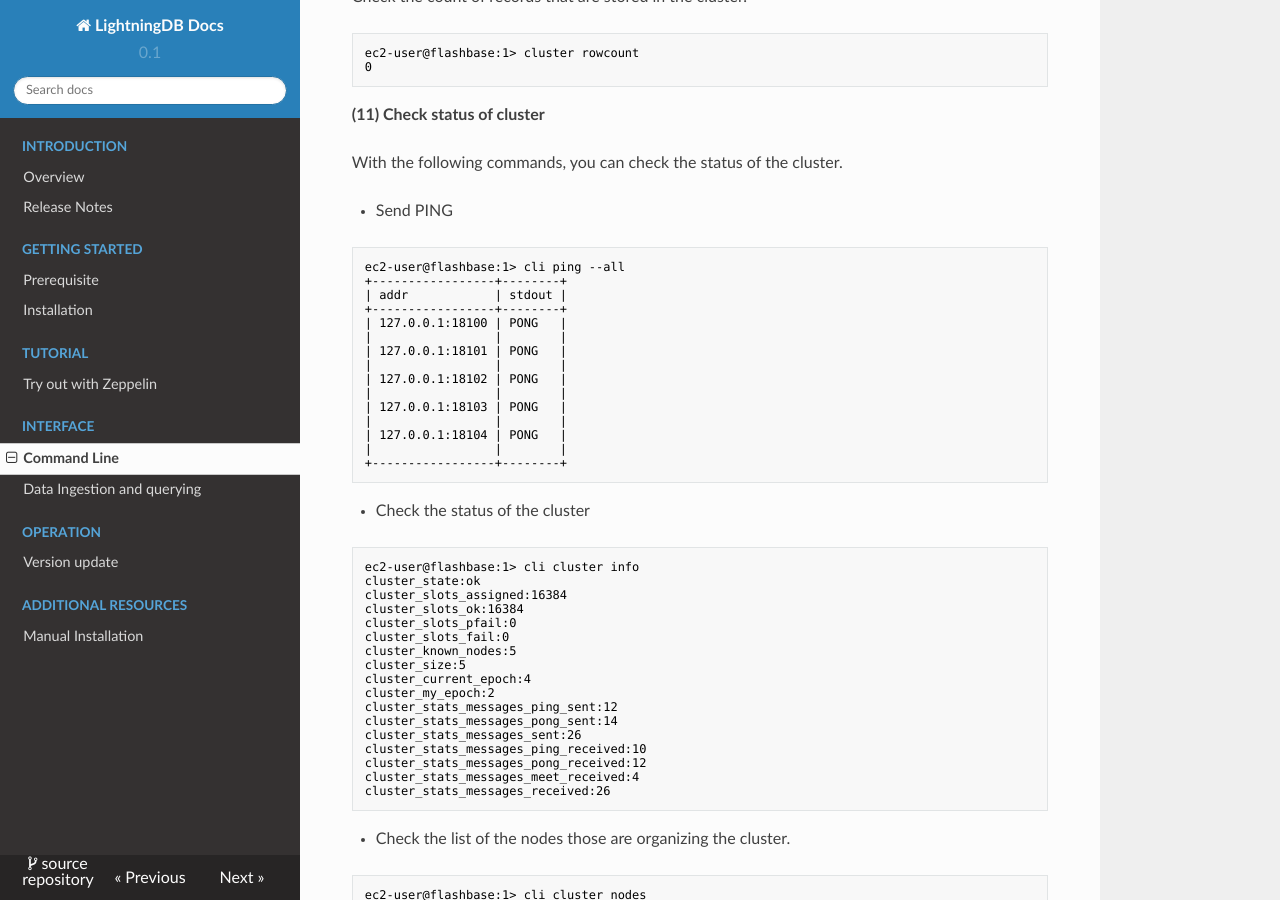
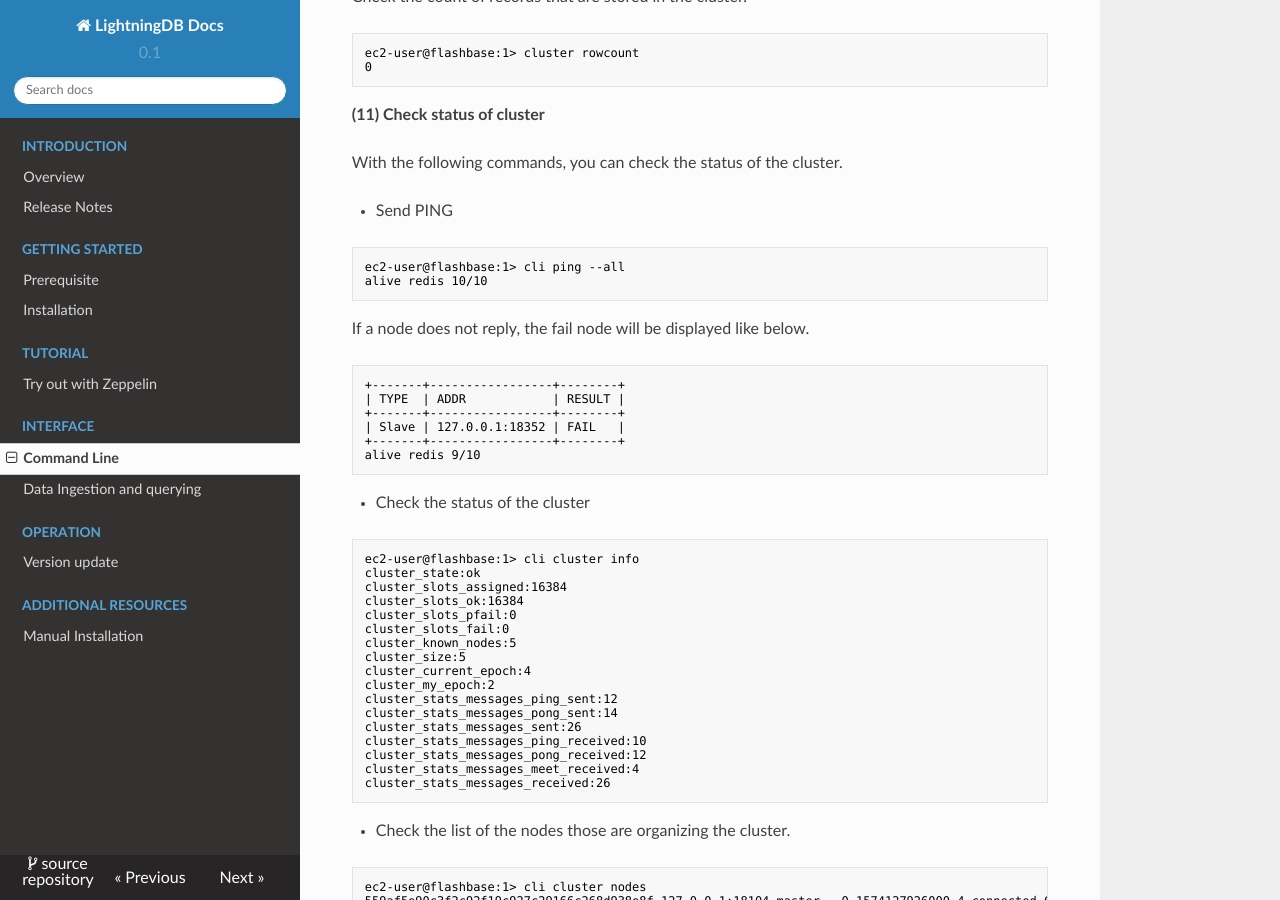
Before and after one commit to mnms/docs, an MkDocs documentation site: the page built from docs/command-line-interface.md, in a window 1280 px wide and 900 px high, scrolled down 10089 px. Built offline with MkDocs 1.6.1, drawn with Linux system fonts in a browser that asks for light colours; nearby versions of some CDN libraries.

Commit message:
update the result of 'cli ping --all' command

````diff
--- a/docs/command-line-interface.md
+++ b/docs/command-line-interface.md
@@ -623,21 +623,20 @@ With the following commands, you can check the status of the cluster.
 
 ``` bash
 ec2-user@flashbase:1> cli ping --all
-+-----------------+--------+
-| addr            | stdout |
-+-----------------+--------+
-| 127.0.0.1:18100 | PONG   |
-|                 |        |
-| 127.0.0.1:18101 | PONG   |
-|                 |        |
-| 127.0.0.1:18102 | PONG   |
-|                 |        |
-| 127.0.0.1:18103 | PONG   |
-|                 |        |
-| 127.0.0.1:18104 | PONG   |
-|                 |        |
-+-----------------+--------+
+alive redis 10/10
 ```
+
+If a node does not reply, the fail node will be displayed like below.
+
+``` bash
++-------+-----------------+--------+
+| TYPE  | ADDR            | RESULT |
++-------+-----------------+--------+
+| Slave | 127.0.0.1:18352 | FAIL   |
++-------+-----------------+--------+
+alive redis 9/10
+```
+
 
 - Check the status of the cluster
 
````
